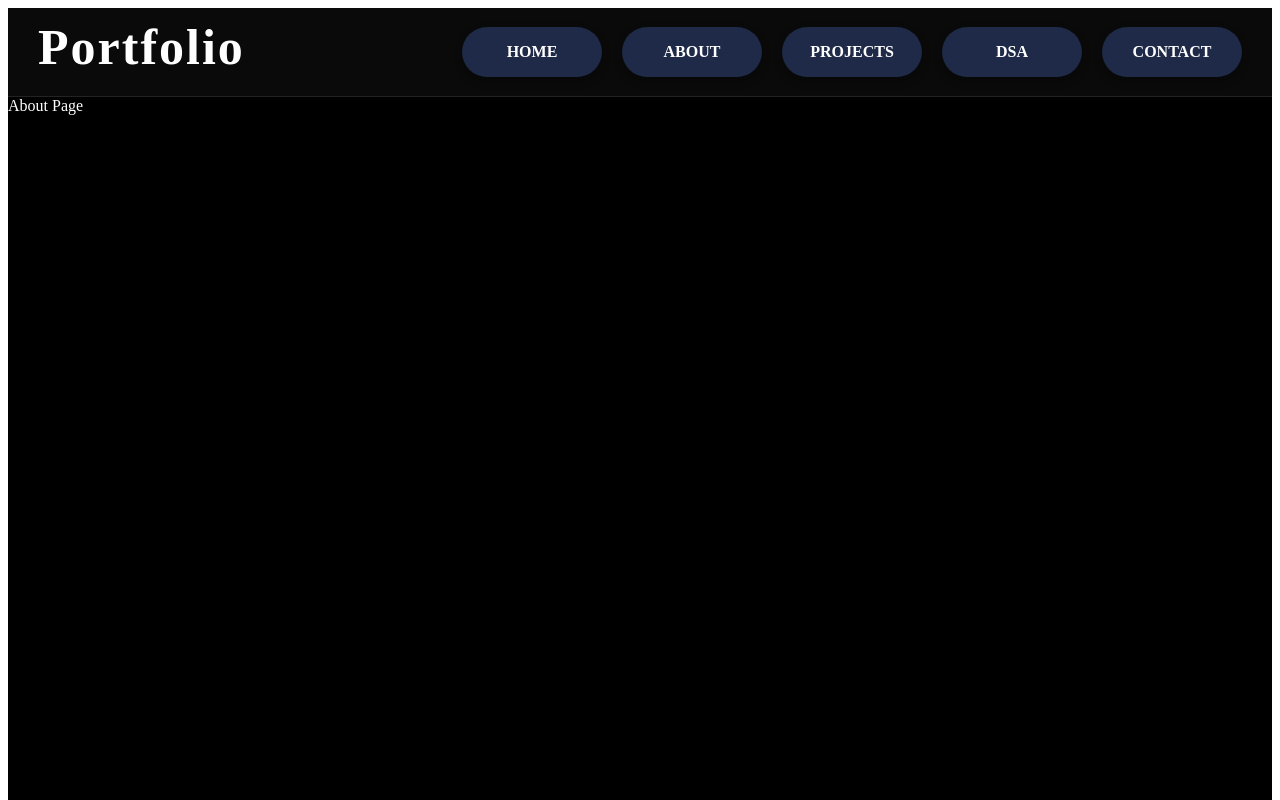
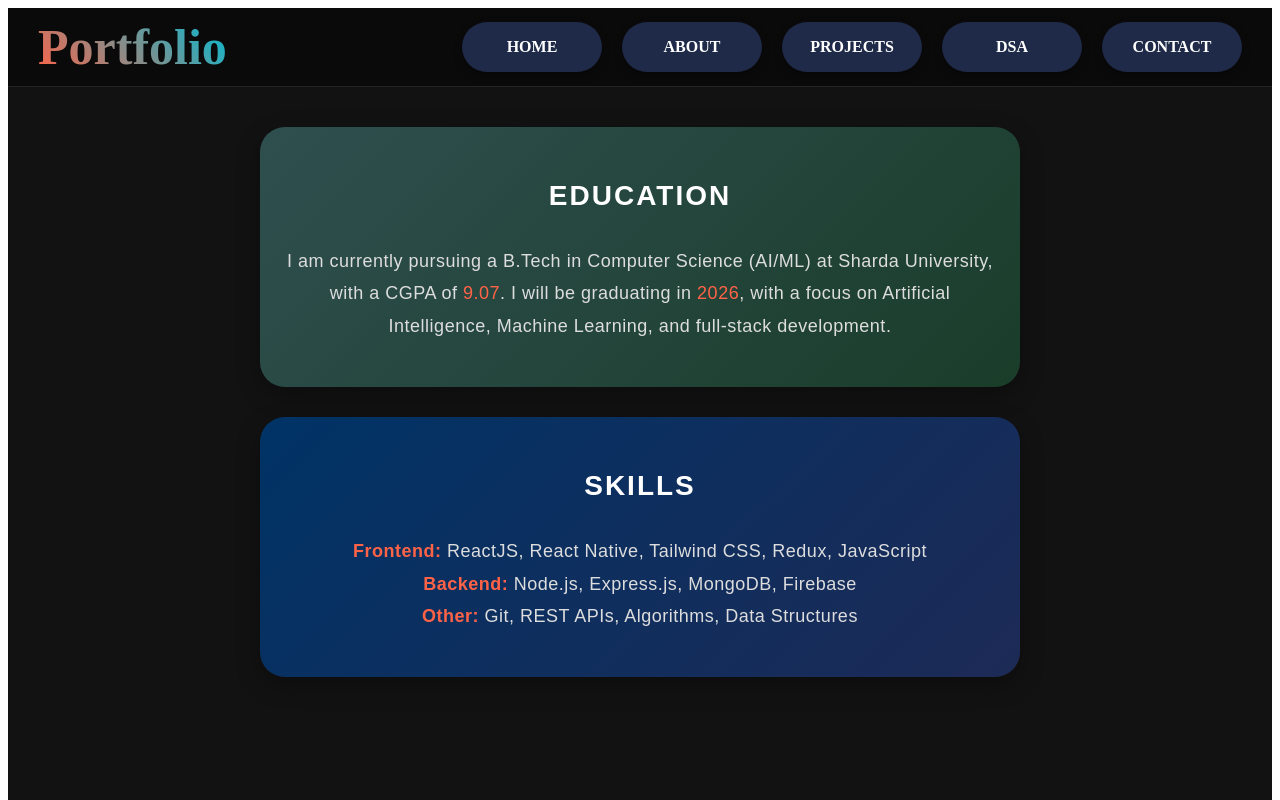
Before and after one commit to niteshsaxena03/New-Portfolio, a React (Vite) app: page /about in a window 1280 px wide. Shown: the top 800 px of the page. Built offline with nearby package versions, Linux system fonts and the light colour scheme.

Commit message:
About page done

```diff
--- a/components/Header.jsx
+++ b/components/Header.jsx
@@ -38,13 +38,14 @@ const Header = () => {
       {/* Portfolio Title Styling */}
       <div
         style={{
+          textAlign: "center",
           fontWeight: "bold",
-          fontSize: "50px", // Increased font size for prominence
-          color: "white",
-          letterSpacing: "2px", // Adds space between the letters for style
-          marginBottom: "10px", // Add margin between title and buttons
-          borderRadius: "40%",
-          padding: "10px",
+          fontSize:50,
+          marginBottom: 40,
+          background: "linear-gradient(45deg, #FF6347, #00bcd4)", // Gradient background
+          WebkitBackgroundClip: "text",
+          color: "transparent",
+          margin:10,
         }}
       >
         Portfolio
--- a/pages/AboutPage.jsx
+++ b/pages/AboutPage.jsx
@@ -1,15 +1,134 @@
+import { useState, useEffect } from "react";
+
 const AboutPage = () => {
+  const [screenWidth, setScreenWidth] = useState(window.innerWidth);
+
+  useEffect(() => {
+    const handleResize = () => setScreenWidth(window.innerWidth);
+    window.addEventListener("resize", handleResize);
+    return () => window.removeEventListener("resize", handleResize);
+  }, []);
+
   return (
     <div
       style={{
         display: "flex",
         flexDirection: "column",
-        height: "100vh",
-        backgroundColor: "black",
+        minHeight: "100vh",
+        backgroundColor: "#121212", // Dark background
+        padding: "40px",
+        color: "white",
+        fontFamily: "'Poppins', sans-serif", // Stylish font
       }}
     >
-      <div style={{ flex: 1, color: "white" }}>About Page</div>
+      <div
+        style={{
+          display: "flex",
+          flexDirection: "column",
+          gap: "30px",
+          alignItems: "center",
+        }}
+      >
+        {/* Education Box */}
+        <div
+          style={{
+            display: "flex",
+            flexDirection: "column",
+            width: screenWidth < 768 ? "90%" : "60%",
+            padding: "25px",
+            background: "linear-gradient(135deg, #2F4F4F, #1A3D2A)", // Dark green gradient
+            borderRadius: "25px",
+            boxShadow: "0 8px 24px rgba(0, 0, 0, 0.3)",
+            textAlign: "center",
+            transition: "all 0.3s ease-in-out",
+          }}
+        >
+          <h3
+            style={{
+              fontSize: "28px",
+              marginBottom: "15px",
+              color: "white",
+              fontWeight: "700",
+              textTransform: "uppercase",
+              letterSpacing: "2px",
+            }}
+          >
+            Education
+          </h3>
+          <p
+            style={{
+              fontSize: screenWidth < 768 ? "16px" : "18px",
+              color: "#ddd",
+              lineHeight: "1.8",
+              fontWeight: "300",
+              letterSpacing: "0.5px",
+              marginBottom: "20px",
+            }}
+          >
+            I am currently pursuing a B.Tech in Computer Science (AI/ML) at
+            Sharda University, with a CGPA of{" "}
+            <span style={{ color: "#FF6347" }}>9.07</span>. I will be graduating
+            in <span style={{ color: "#FF6347" }}>2026</span>, with a focus on
+            Artificial Intelligence, Machine Learning, and full-stack
+            development.
+          </p>
+        </div>
+
+        {/* Skills Box */}
+        <div
+          style={{
+            display: "flex",
+            flexDirection: "column",
+            width: screenWidth < 768 ? "90%" : "60%",
+            padding: "25px",
+            background: "linear-gradient(135deg, #003366, #1D2A56)", // Dark blue gradient
+            borderRadius: "25px",
+            boxShadow: "0 8px 24px rgba(0, 0, 0, 0.3)",
+            textAlign: "center",
+            transition: "all 0.3s ease-in-out",
+          }}
+        >
+          <h3
+            style={{
+              fontSize: "28px",
+              marginBottom: "15px",
+              color: "white",
+              fontWeight: "700",
+              textTransform: "uppercase",
+              letterSpacing: "2px",
+            }}
+          >
+            Skills
+          </h3>
+          <p
+            style={{
+              fontSize: screenWidth < 768 ? "16px" : "18px",
+              color: "#ddd",
+              lineHeight: "1.8",
+              fontWeight: "300",
+              letterSpacing: "0.5px",
+              marginBottom: "20px",
+            }}
+          >
+            <strong style={{ color: "#FF6347", fontWeight: "bold" }}>
+              Frontend:
+            </strong>{" "}
+            ReactJS, React Native, Tailwind CSS, Redux, JavaScript
+            <br />
+            <strong style={{ color: "#FF6347", fontWeight: "bold" }}>
+              Backend:
+            </strong>{" "}
+            Node.js, Express.js, MongoDB, Firebase
+            <br />
+            <strong style={{ color: "#FF6347", fontWeight: "bold" }}>
+              Other:
+            </strong>{" "}
+            Git, REST APIs, Algorithms, Data Structures
+          </p>
+        </div>
+      </div>
     </div>
   );
-}
-export default AboutPage
+};
+
+export default AboutPage;
--- a/pages/DSAPage.jsx
+++ b/pages/DSAPage.jsx
@@ -45,6 +45,7 @@ const DSAPage = () => {
         color: "white",
       }}
     >
+
       <div
         style={{
           display: "flex",
```
Also changed, not shown: images/nitesh-saxena.png (added).
